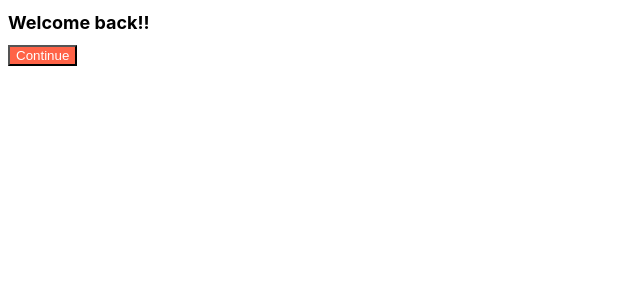
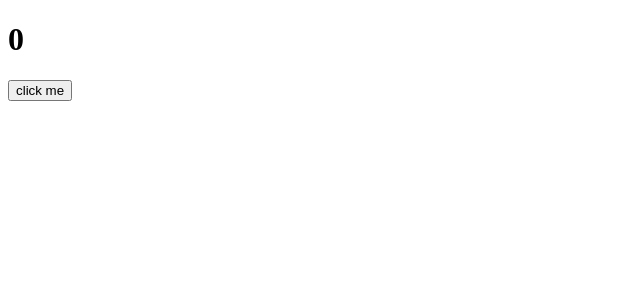
Before and after one commit to yewon97/react-for-beginners-npx, a React (Create React App) app: page / in a window 1280 px wide. Shown: the top 300 px of the page, without its empty margins (0-640 px from the left). Built offline with nearby package versions, Linux system fonts and the light colour scheme.

Commit message:
복습 - useState로 숫자 카운팅하기

```diff
--- a/src/App.js
+++ b/src/App.js
@@ -1,11 +1,13 @@
-import Button from "./Button";
-import styles from './App.module.css';
+import {useState} from 'react';
 
 function App() {
+  // create-react-app을 써서 React.을 써줄 필요가 없음
+  const [counter, setValue] = useState(0);
+  const onClick = () => setValue((prev) => prev + 1);
   return (
     <div>
-      <h1 className={styles.title}>Welcome back!!</h1>
-      <Button text={'Continue'} />
+      <h1>{counter}</h1>
+      <button onClick={onClick}>click me</button>
     </div>
   );
 }
```
